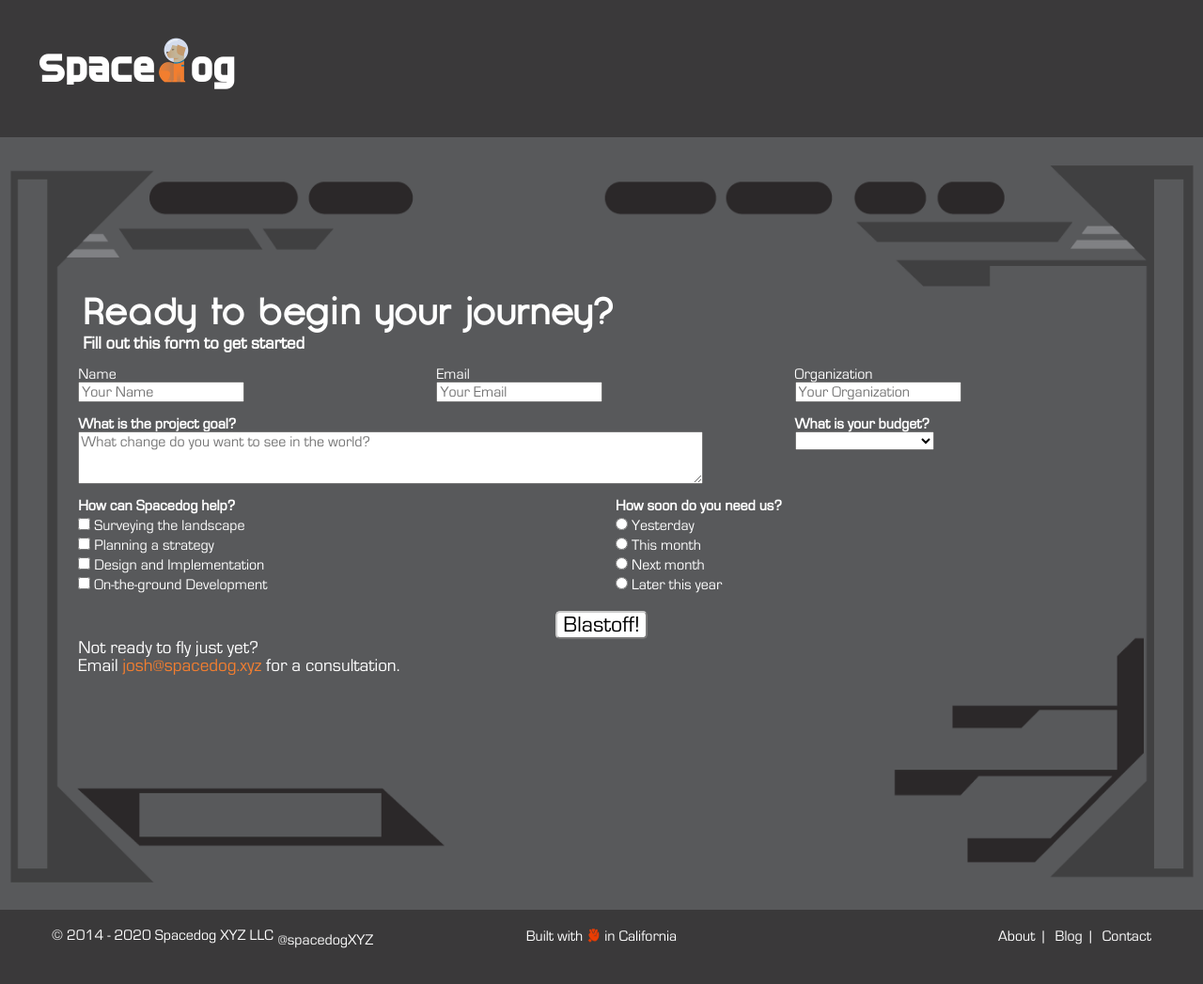
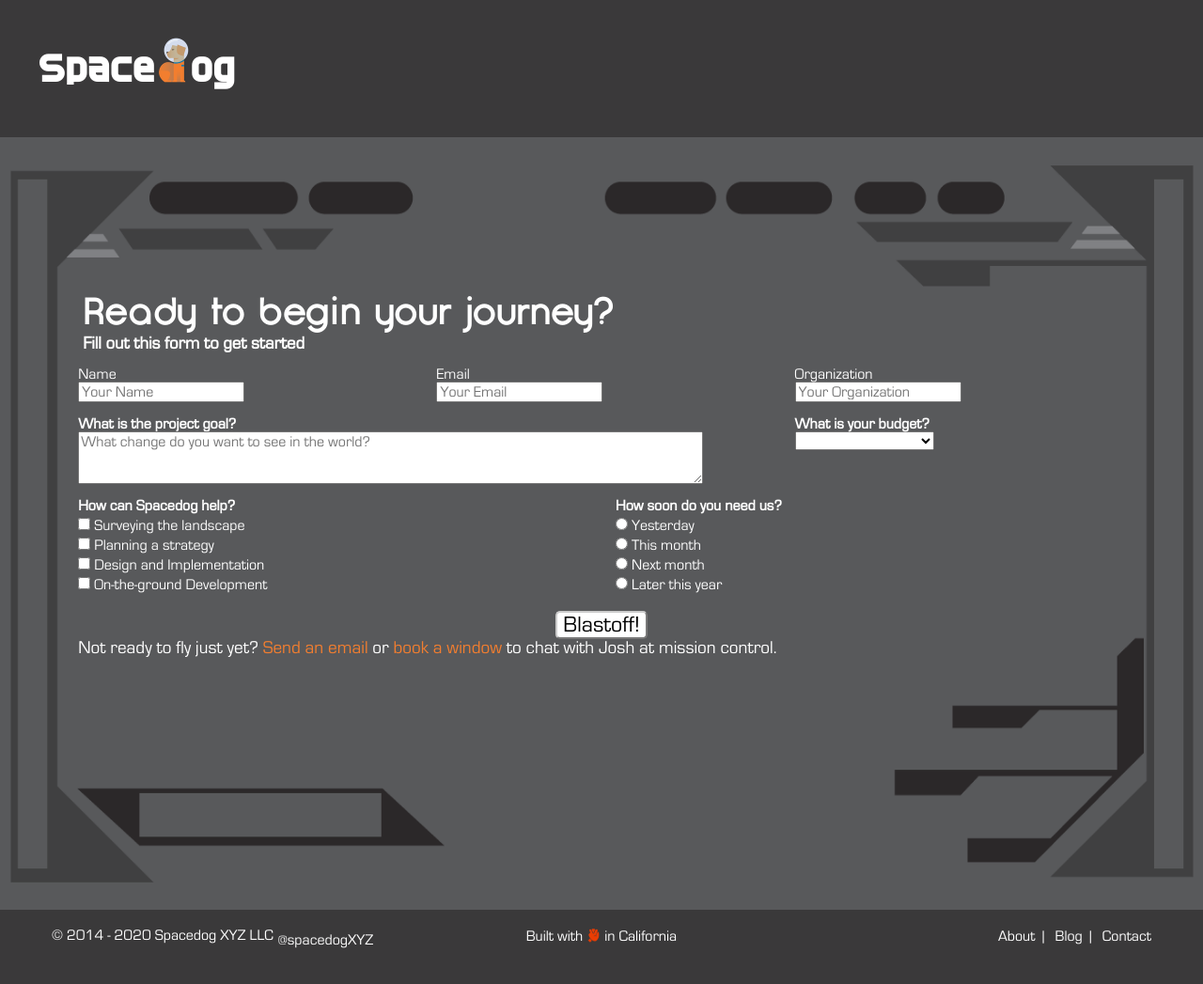
Before and after one commit to spacedogXYZ/spacedogXYZ, a Jekyll site: the page built from blastoff.html, in a window 1280 px wide. Shown: the whole page at 94% size. Built offline with Jekyll 4.4.1, drawn with Linux system fonts in a browser that asks for light colours; nearby versions of some CDN libraries; comment, search, counter and statistics services are not loaded.

Commit message:
youcanbookme link

```diff
--- a/blastoff.html
+++ b/blastoff.html
@@ -62,8 +62,10 @@ end_script: |
     <input type="text" name="_gotcha" style="display:none" />
     <div class="full">
       <button type="submit" class="center-block">Blastoff!</button>
-      <div class="small">Not ready to fly just yet?<br>
-        Email <a href="mailto:josh@spacedog.xyz">josh@spacedog.xyz</a> for a consultation.</div>
+      <div class="small">Not ready to fly just yet?
+        <a href="mailto:josh@spacedog.xyz">Send an email</a> or
+        <a href="http://spacedog.youcanbook.me">book a window</a> to chat with Josh at mission control.
+      </div>
     </div>
 </form>
 
```
